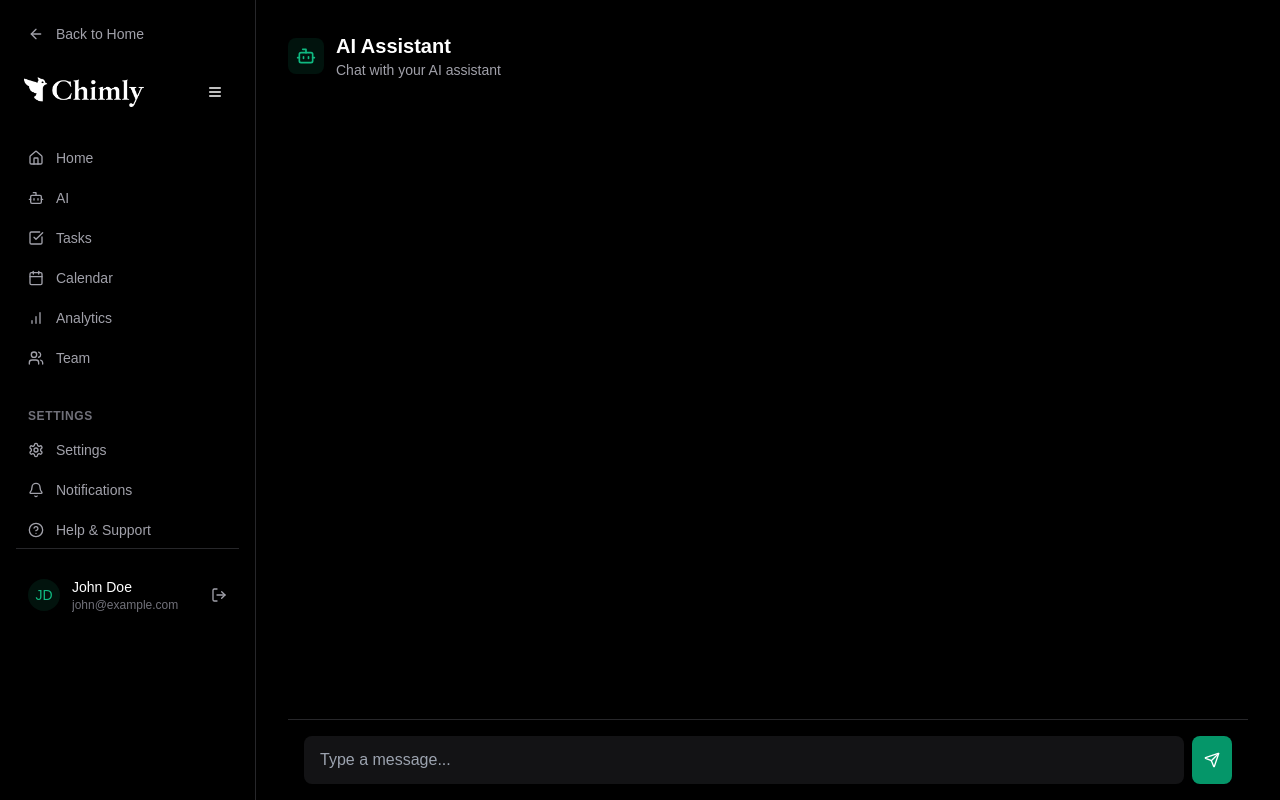
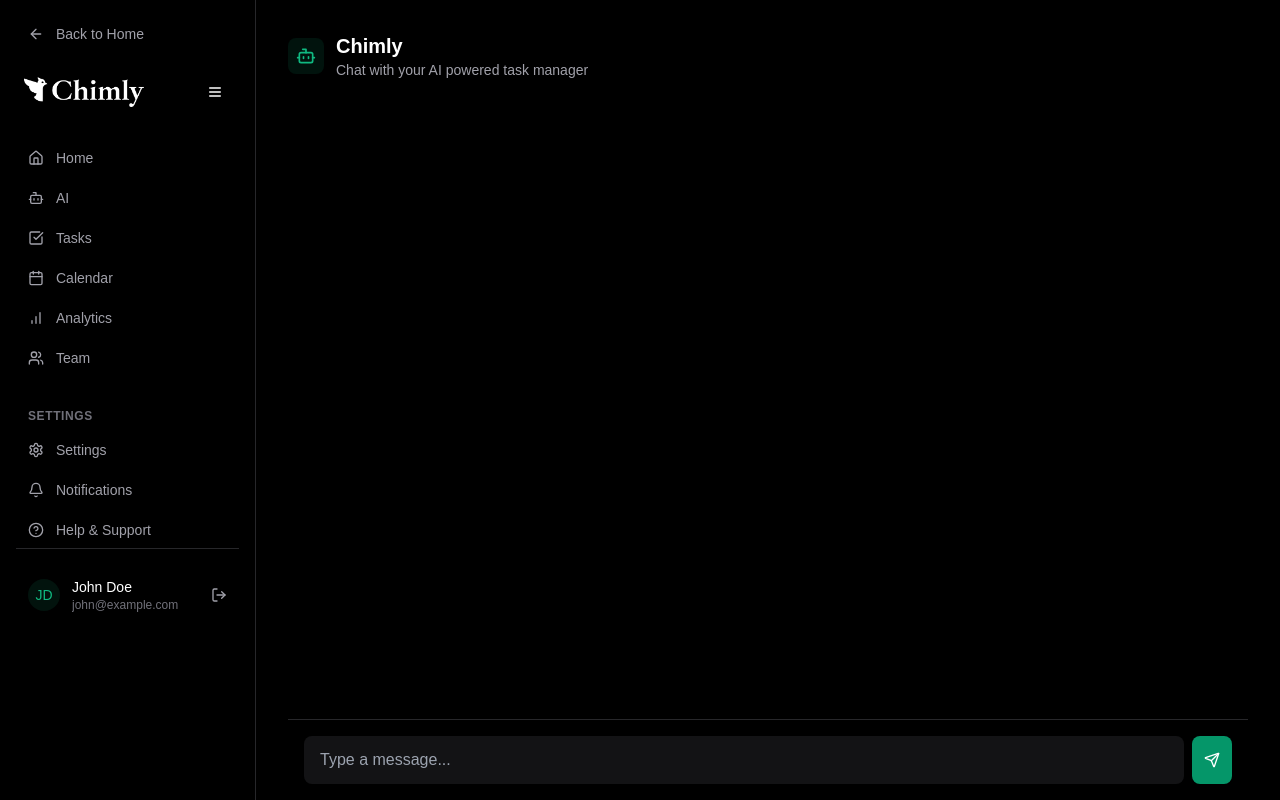
Before and after one commit to ajfred20/chimly-mvp, a Next.js app: page /dashboard/ai in a window 1280 px wide. Built offline with nearby package versions, Linux system fonts and the light colour scheme; sample sign-in values are in the browser's storage; a web font is replaced by a local one.

Commit message:
Update page.tsx

```diff
--- a/app/dashboard/ai/page.tsx
+++ b/app/dashboard/ai/page.tsx
@@ -94,9 +94,9 @@ export default function AIPage() {
           <Bot className="w-5 h-5 text-emerald-500" />
         </div>
         <div>
-          <h1 className="text-xl font-semibold text-white">AI Assistant</h1>
+          <h1 className="text-xl font-semibold text-white">Chimly</h1>
 
-          <p className="text-sm text-zinc-400">Chat with your AI assistant</p>
+          <p className="text-sm text-zinc-400">Chat with your AI powered task manager</p>
         </div>
       </div>
 
```
